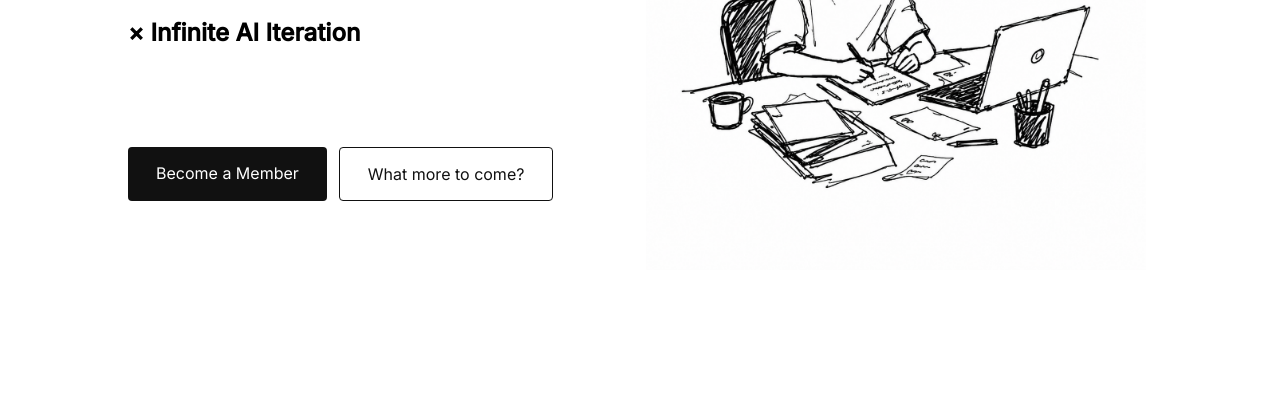
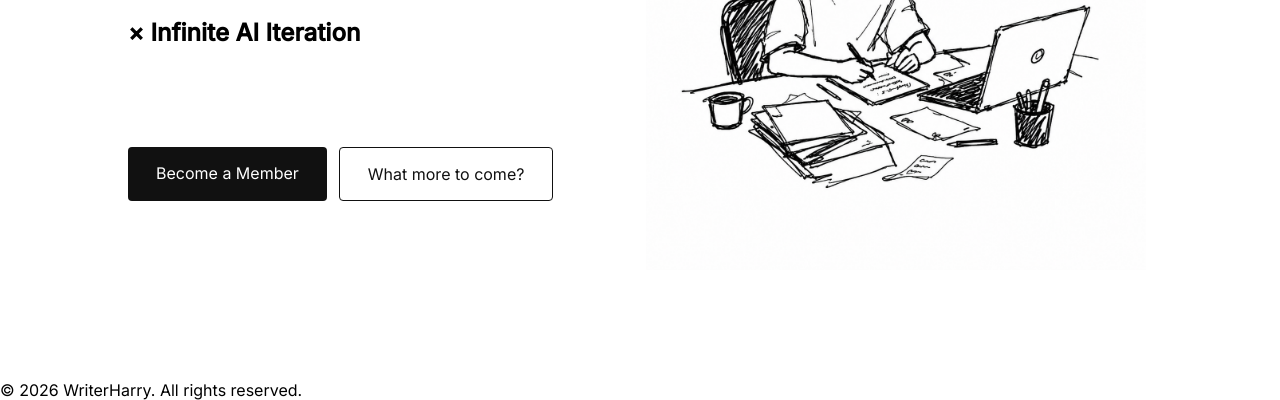
Before and after one commit to writerharry/website, a plain HTML site: page index.html in a window 1280 px wide. Shown: the part 420-820 px from the top of the page. Drawn offline with nearby package versions, Linux system fonts and the light colour scheme.

Commit message:
add rights reserved footer

```diff
--- a/index.html
+++ b/index.html
@@ -56,6 +56,8 @@
     </section>
 
     <script src="script.js"></script>
-
+    <footer>
+        <p>&copy; 2026 WriterHarry. All rights reserved.</p>
+    </footer>
 </body>
 </html>
```
Also changed, not shown: webnovels.html (+3 -1 lines).
